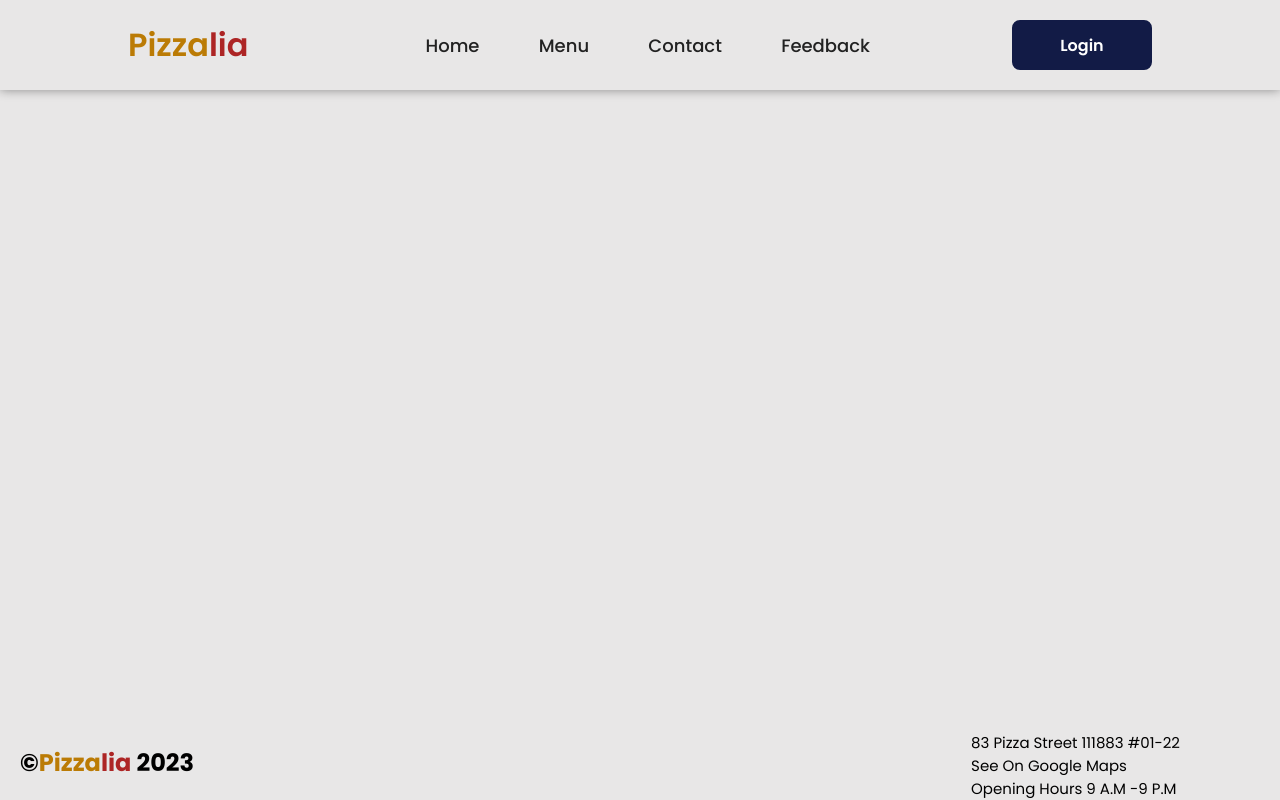
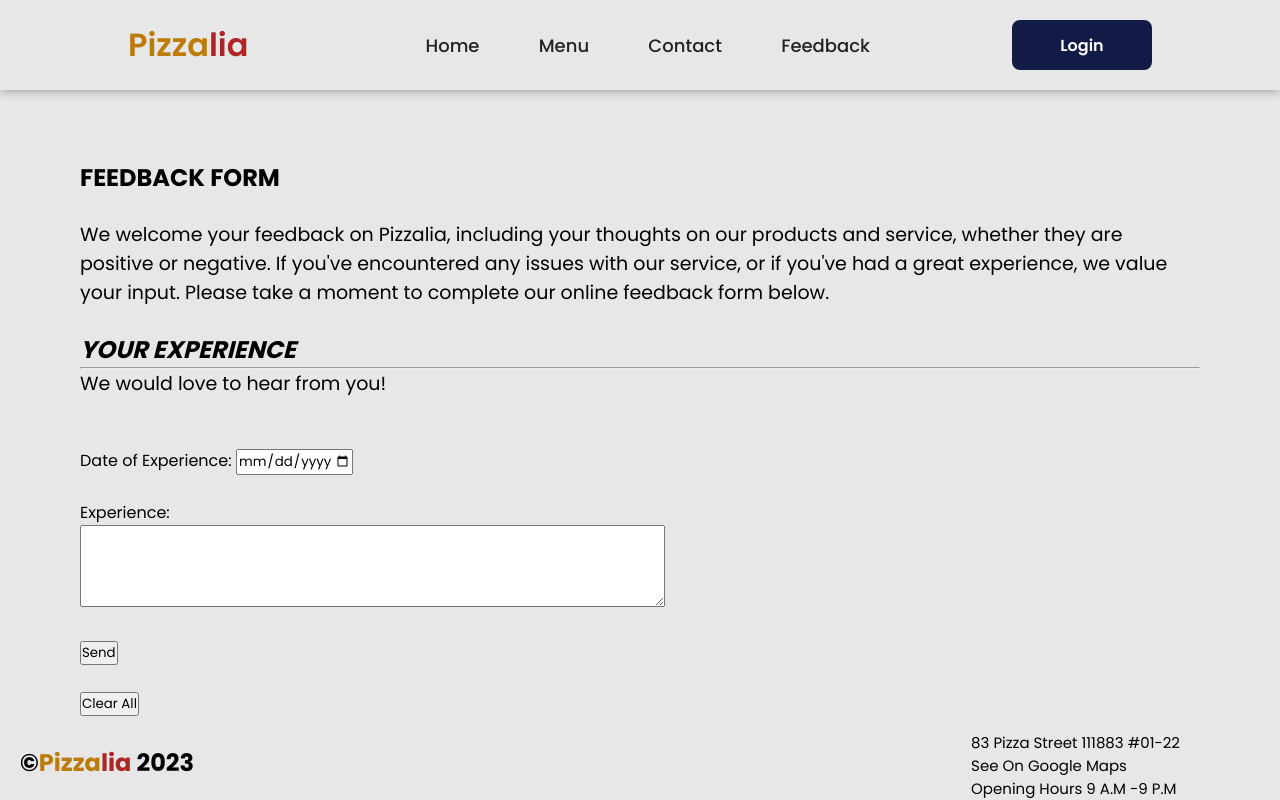
Before and after one commit to adi-bal/IE4717-WebDesign-Project, a PHP site: page /feedback.php in a window 1280 px wide. Run offline with PHP 8.4, Linux system fonts and the light colour scheme.

Commit message:
Feedback page completed

```diff
--- a/contact.php
+++ b/contact.php
@@ -71,7 +71,7 @@
         </div>
     </footer>
 
-    <script src="checkout.js"></script>
+    <script></script>
 </body>
 
 </html>
--- /dev/null
+++ b/feedback.js
@@ -0,0 +1,35 @@
+// JavaScript to limit the textarea character count
+const experienceTextArea = document.getElementById('experience');
+const maxCharacterCount = 1000;
+
+experienceTextArea.addEventListener('input', () => {
+    const text = experienceTextArea.value;
+    if (text.length > maxCharacterCount) {
+        experienceTextArea.value = text.substring(0, maxCharacterCount);
+    }
+});
+
+const clearFormButton = document.getElementById('clearForm');
+clearFormButton.addEventListener('click', () => {
+    document.getElementById('dateOfExperience').value = ''; // Clear the date
+    experienceTextArea.value = ''; // Clear the text
+});
+
+const submitFormButton = document.getElementById('submitForm');
+submitFormButton.addEventListener('click', () => {
+    const selectedDate = document.getElementById('dateOfExperience').value;
+    const enteredExperience = experienceTextArea.value;
+
+    if (selectedDate.trim() === '' || enteredExperience.trim() === '') {
+        alert('Both fields must be filled out before submitting.');
+        return; // Prevent further action if fields are empty
+    }
+
+    // Log the captured data to the console (for testing purposes)
+    console.log('User Feedback Date:', selectedDate);
+    console.log('User Feedback Experience:', enteredExperience);
+
+    // Optionally, you can clear the fields after logging the data
+    document.getElementById('dateOfExperience').value = '';
+    experienceTextArea.value = '';
+});
--- a/feedback.php
+++ b/feedback.php
@@ -5,7 +5,7 @@
     <meta charset="UTF-8">
     <meta name="viewport" content="width=device-width, initial-scale=1.0">
     <title>Pizzalia</title>
-    <link rel="stylesheet" href="style.css">
+    <link rel="stylesheet" href="style-feedback.css">
     <link href='https://unpkg.com/boxicons@2.1.4/css/boxicons.min.css' rel='stylesheet'>
 </head>
 
@@ -19,19 +19,50 @@
             <a href="contact.php">Contact</a>
             <a href="feedback.php">Feedback</a>
         </nav>
-
         <button class="btn">Login</button>
     </header>
 
-</body>
+    <div class="main-container">
+        <section class="Dishes-section">
+
+            <div class="dishGallery">
+                <div class="food-category">
+                    <h2>FEEDBACK
+                        FORM</h2><br>
+                    <p>We welcome your feedback on Pizzalia, including your thoughts on our products and service,
+                        whether they are positive or negative. If you've encountered any issues with our service, or if
+                        you've had a great experience, we value your input. Please take a moment to complete our online
+                        feedback form below.</p>
+                    <br>
+                    <h1><i>YOUR EXPERIENCE</i></h1>
+                    <hr>
+                    <p> We would love to hear from you!</p>
+                    <br><br>
+                    <div style="text-align: left;">
+                        <label for="dateOfExperience">Date of Experience:</label>
+                        <input type="date" id="dateOfExperience" name="dateOfExperience" required
+                            max="<?php echo date('Y-m-d'); ?>">
+                        <!-- max attribute to limit future dates -->
+                        <br><br>
+
+                        <label for="experience">Experience:</label>
+                        <textarea id="experience" name="experience" rows="4" cols="50" required
+                            maxlength="1000"></textarea> <!-- maxlength attribute to limit character count -->
+                        <br><br>
+
+                        <button type="button" id="submitForm">Send</button><br><br>
+                        <button type="button" id="clearForm">Clear All</button>
+                    </div>
+
+
+                </div>
+            </div>
 
 
 
 
-
-
-
-
+        </section>
+    </div>
 
 
 
@@ -46,4 +77,7 @@
         </div>
     </footer>
 
+    <script src="feedback.js"></script>
+</body>
+
 </html>
--- /dev/null
+++ b/style-feedback.css
@@ -0,0 +1,397 @@
+@import url('https://fonts.googleapis.com/css2?family=Poppins:wght@300;400;500;600;700&display=swap');
+
+*{
+    margin: 0;
+    padding: 0;
+    box-sizing: border-box;
+    font-family: "poppins";
+    scroll-behavior: smooth;
+}
+body{
+    height: 100vh;
+    width: 100%;
+    background-color: #e8e7e7;
+}
+
+.header{
+    position: fixed;
+    top: 0;
+    Left: 0;
+    padding: 20px 10%;
+    display: flex;
+    justify-content: space-between;
+    width: 100%;
+    align-items: center;
+    background: #e8e7e7;
+    box-shadow: 0 0 10px rgba(0,0,0,.4);
+    z-index: 1000;
+}
+.header .Logo{
+    color: #bb7b05;
+    font-size: 32px;
+    font-weight: 600;
+    text-decoration: none;
+}
+.header a span{
+    color: #ad2525;
+}
+.header .navbar a{
+    color: #222;
+    text-decoration: none;
+    margin-left: 35px;
+    font-size: 18px;
+    font-weight: 500;
+    padding: 5px 10px;
+    border-radius: 5px;
+}
+
+.activity-section {
+    color: #222;
+    font-size: 25px;
+    margin-right: 20px;
+    cursor: pointer;
+    padding: 10px;
+    transition: .3s;
+}
+
+.btn{
+    height: 50px;
+    width: 140px;
+    border-radius: 8px;
+    background-color: #121b46;
+    color: #fff;
+    font-size: 16px;
+    outline: none;
+    border: 2px solid #121b46;
+    cursor:pointer;
+    font-weight: 600;
+    z-index: 1;
+    position: relative;
+    overflow: hidden;
+}
+
+.btn::before{
+    content:"";
+    position: absolute;
+    top: 0;
+    left: 0;
+    background: #e8e7e7;
+    height: 100%;
+    width: 00%;
+    z-index: -1;
+    transition: .3s;
+}
+
+.btn:hover:before{
+    width: 100%;
+}
+
+.btn:hover{
+    color: #121b46;
+}
+
+.btn-explore{
+    margin-left: 20px;
+}
+
+section{
+    padding:10rem 9% 2rem ;
+    background: #e8e7e7;
+}
+
+.home-section{
+height:40vh;
+width:100%;
+display: flex;
+justify-content: space-between;
+align-items: center;
+}
+
+.home-section .text-content h5{
+    font-size: 20px;
+    color: #bb7b05;
+    font-weight: 600;
+}
+.home-section .text-content h2{
+    font-size: 75px;
+    color: #3d3f56;
+    font-weight: 500;
+}
+.home-section .text-content p{
+    max-width: 600px;
+    color: #222;
+    font-weight: 500;
+}
+.home-section .text-content .btn{
+    margin-top: 20px;
+}
+.home-section .image-section img{
+    width: 40vw;
+    animation: Bounce 4s ease forwards infinite;
+}
+@keyFrames Bounce{
+    0%{
+        transform: translateY(-24px);
+    }
+    50%{
+        transform: translateY(0px);
+    }
+    100%{
+        transform: translateY(-24px);
+    }
+}
+.home-section .image-section .shadow{
+    background: rgba(0,0,0,.4);
+    height: 20px;
+    border-radius: 50%;
+    box-shadow: 0 0 20px rgba(0,0,0,.4);
+    filter: blur(5px);
+    width: 40vw;
+    animation: BounceIn 4s ease forwards infinite;
+}
+@keyFrames BounceIn{
+    0%{
+        transform: translateY(24px) scale(.5);
+    }
+    50%{
+        transform: translateY(0px);
+    }
+    100%{
+        transform: translateY(24px) scale(.5);
+    }
+}
+
+.Dishes-section{
+    display:flex;
+    justify-content: space-between;
+    flex-direction: column;
+    width: 100%;
+    height: 10vh;
+    padding: 10rem 0% 3rem;
+}
+
+.heading{
+    font-size: 36px;
+    text-align: center;
+}
+
+/* Style for the section title */
+.Dishes-title {
+    text-align: center;
+    margin-bottom: 15rem; /* Add some spacing between the title and food rows */
+}
+
+.dishGallery{
+    display: flex;
+    flex-direction: column; /* Change to a column layout */
+    align-items: center; /* Center align the rows horizontally */
+    margin-left: 80px;
+    margin-right: 80px;
+}
+
+.dishGallery h1 {
+    text-align: left; /* Align the h2 element to the left */
+}
+
+.dishGallery h2 {
+    text-align: left; /* Align the h2 element to the left */
+}
+
+.dishGallery h3 {
+    text-align: left; /* Align the h2 element to the left */
+}
+
+.dishGallery p {
+    text-align: left; /* Align the h2 element to the left */
+    font-size: 19px;
+}
+
+.dishGallery .food-image{
+    height: 350px;
+    width: 300px;
+    padding: 0 25px 0 0;
+    box-shadow: 0 0 3px #222;
+    display: flex;
+    justify-content: center;
+    flex-direction: column;
+    position: relative;
+    border-radius: 5px;
+    margin-left: 40px;
+}
+
+.food-image img{
+    width:300px;
+    height:290px;
+    position: absolute;
+    top: -52%;
+}
+
+/* Style for both spans and anchors within .price-section */
+.price-section {
+    margin-top: 10px;
+    width: 100%;
+    display: flex;
+    justify-content: space-between;
+    align-items: center;
+    flex-direction: column;
+}
+
+.price-section select {
+    margin-bottom: 5px; /* Add space below the select elements */
+}
+
+.price-section input {
+    margin-bottom: 0px; /* Add more space below the input element */
+}
+
+.price-section .btn {
+    margin-top: 10px; /* Add more space below the input element */
+}
+
+.price-section span,
+.price-section a {
+    height: 35px;
+    width: 90px;
+    border: 2px solid #ad2525;
+    display: flex;
+    justify-content: center;
+    font-size: 15px;
+    border-radius: 50px;
+    position: relative;
+    overflow: hidden;
+    z-index: 1;
+    color: #ad2525;
+    background: transparent;
+    cursor: pointer;
+    text-decoration: none; /* Remove underline on anchors */
+    transition: .3s;
+}
+
+.price-section span:hover,
+.price-section a:hover {
+    color: #fff;
+}
+
+.price-section span:hover::before,
+.price-section a:hover::before {
+    width: 100%;
+}
+
+.price-section span::before,
+.price-section a::before {
+    content: "";
+    position: absolute;
+    top: 0;
+    left: 0;
+    height: 100%;
+    width: 0;
+    background: #ad2525;
+    z-index: -1;
+    transition: .3s;
+}
+
+.price-section span:nth-child(1),
+.price-section a:nth-child(1) {
+    background: #ad2525;
+    color: #fff;
+}
+
+
+.inner-text{
+    margin-left: 25px;
+    width:300px;
+    height:290px;
+    text-align: center;
+    margin-top: 110px;
+    max-width: 300px;
+    font-size: 15px;
+    max-width: 250px;
+}
+
+.inner-text h2{
+    font-size: 18px;
+}
+
+.inner-text p{
+    text-align: center;
+
+}
+
+/* Style for .food-row-x */
+.food-row-one, .food-row-two, .food-row-three {
+    display: flex;
+    flex-direction: row;
+    align-items: center;
+}
+
+/* Individual pizza item style */
+.food-image {
+    height: 300px;
+    width: calc(25% - 25px); /* Four items per row with a 25px gap */
+    margin-right: 40px; /* Gap between items */
+    margin-bottom: 100px; /* Spacing between rows */
+    box-shadow: 0 0 3px #222;
+    display: flex;
+    justify-content: center;
+    flex-direction: column;
+    position: relative;
+    border-radius: 5px;
+    display: block;
+}
+
+/* Individual pizza item style for small screens (e.g., mobile) */
+@media (max-width: 768px) {
+    .food-image {
+        width: 100%; /* One item per row on small screens */
+        margin-right: 0; /* No gap between items */
+    }
+}
+
+.food-category {
+    text-align: center;
+    z-index: 100;
+}
+
+footer {
+    position: fixed;
+    bottom: 0;
+    left: 0;
+    width: 100%;
+    background-color: #e8e7e7; /* Your desired background color */
+    text-align: left;
+    padding: 20px; /* Add padding as needed */
+    z-index: 2;
+}
+
+.company-address {
+    position: absolute;
+    bottom: 0;
+    right: 100px; /* Adjust this value to control the right margin */
+    font-size: 15px;
+}
+
+.main-container{
+    display: flex;
+}
+/* Add a class to control the visibility */
+.cart-container.visible {
+    display: block;
+}
+.cart-container {
+    display: none;
+    position: fixed; /* Make the container fixed */
+    top: 250px; /* Adjust the top distance from the viewport top as needed */
+    right: 150px; /* Adjust the right distance from the viewport right as needed */
+    background-color: rgba(128, 128, 128, 0.5);
+    padding: 20px;
+    border: 1px solid #ccc;
+    border-radius: 10px;
+    box-shadow: 0 0 10px rgba(0, 0, 0, 0.5);
+    max-height: 700px; /* Set a maximum height for the cart container */
+    overflow-y: auto; /* Add vertical scroll when content exceeds the max height */
+}
+
+label[for="experience"] {
+    vertical-align: top;
+    display: block;
+}
```
Lines whose indentation alone changed are shown as unchanged.
